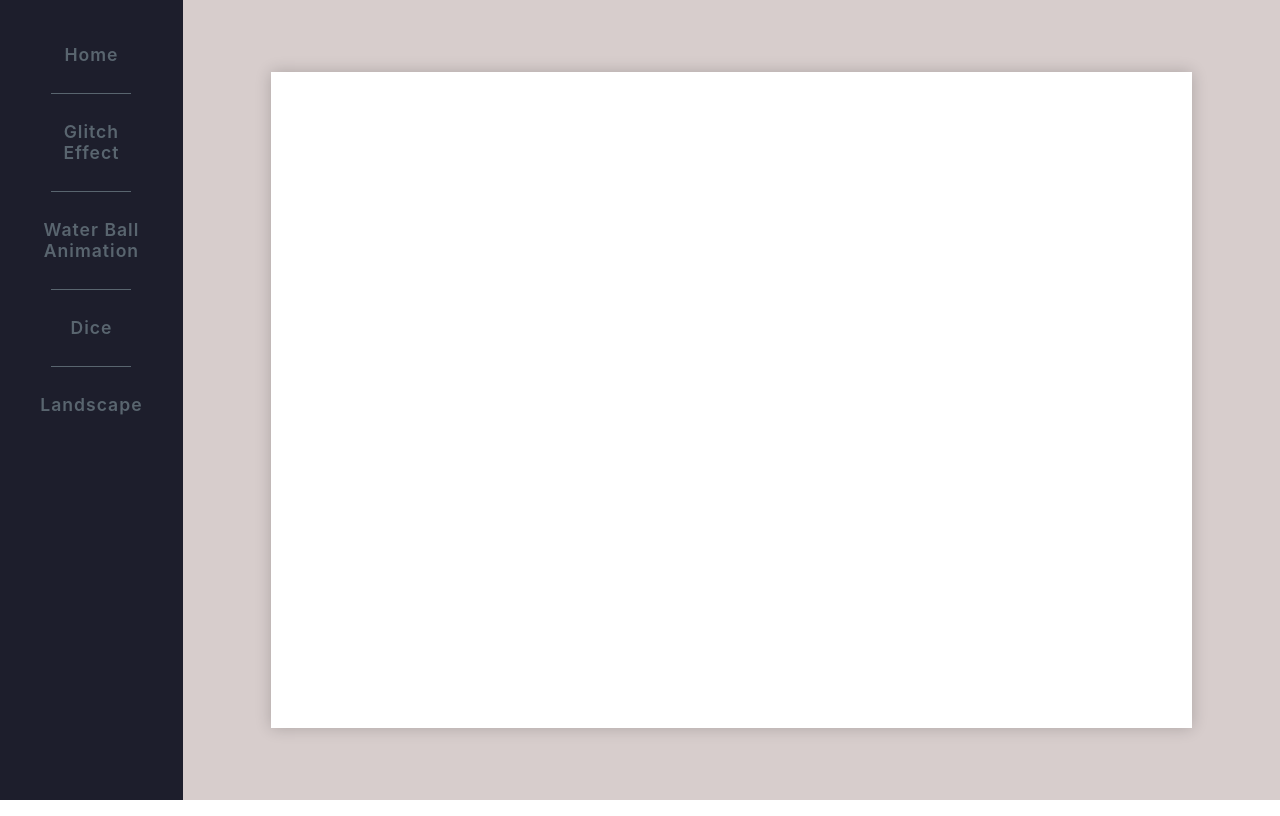
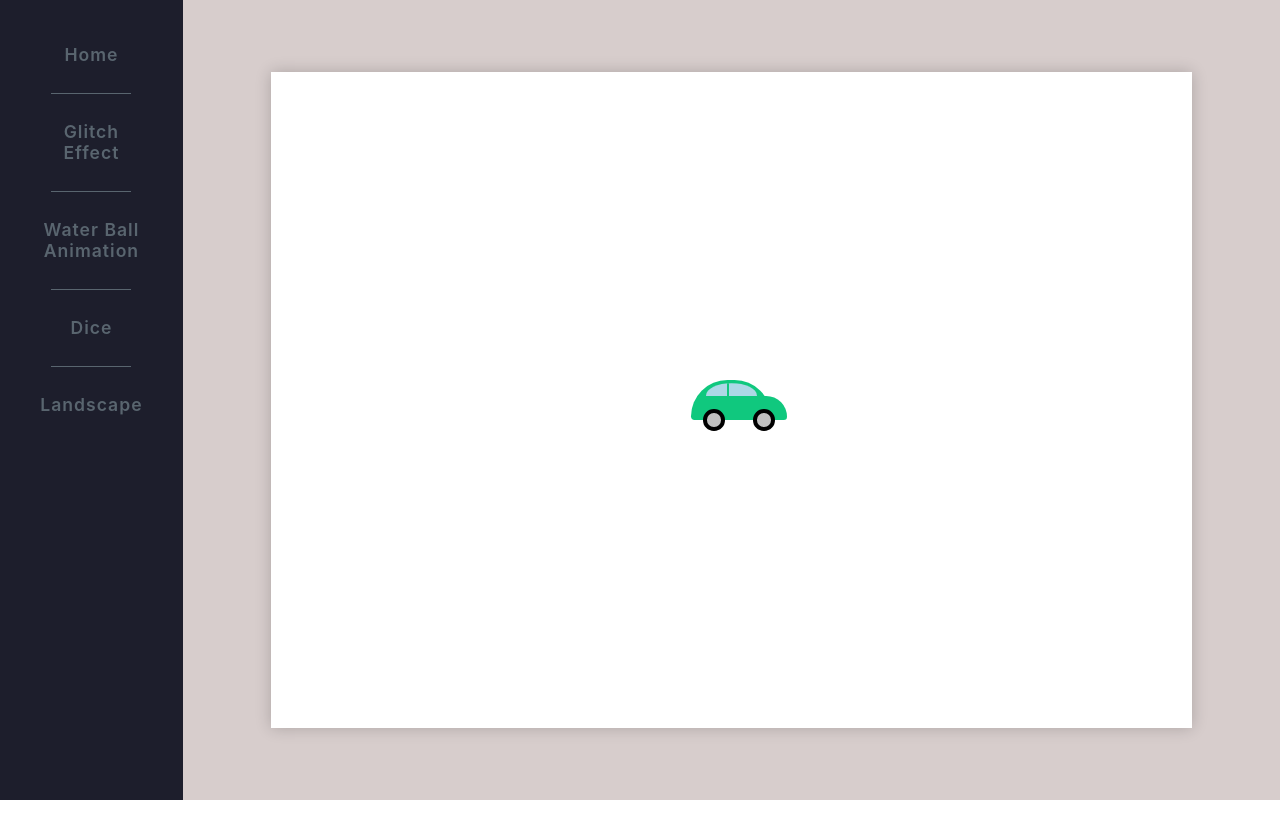
Before and after one commit to avemike/css-fun, a React (Create React App) app: page /Landscape in a window 1280 px wide. Built offline with nearby package versions, Linux system fonts and the light colour scheme.

Commit message:
Car component in landscape

```diff
--- a/src/views/landscape/LandscapeView.js
+++ b/src/views/landscape/LandscapeView.js
@@ -1,6 +1,7 @@
 import React from 'react';
 import './styles/landscape.scss'
 import Panel from '../../components/showcasePanel';
+import { Street } from './components/Street';
 
 export const LandscapeView = () => {
   return (
@@ -10,7 +11,7 @@ export const LandscapeView = () => {
         <div className="surface"></div>
         <div className="surface"></div>
         <div className="surface">
-          <div className="car"></div>
+          <Street/>
         </div>
       </div>
     </Panel>
--- /dev/null
+++ b/src/views/landscape/components/Car.js
@@ -0,0 +1,14 @@
+import React from 'react'
+import '../styles/car.scss'
+
+export const Car = () => {
+  return (
+    <div className="car">
+      <div className="car-body">
+        <div className="wheel wheel-left"></div>
+        <div className="wheel wheel-right"></div>
+        <div className="windows"></div>
+      </div>
+    </div>
+  )
+}
--- /dev/null
+++ b/src/views/landscape/components/Street.js
@@ -0,0 +1,11 @@
+import React from 'react'
+import { Car } from './Car'
+import '../styles/street.scss'
+
+export const Street = () => {
+  return (
+    <div className="street">
+      <Car />
+    </div>
+  )
+}
--- /dev/null
+++ b/src/views/landscape/styles/car.scss
@@ -0,0 +1,69 @@
+$car-length: 80px;
+$wheel-size: $car-length * 0.27;
+$car-color: rgb(random(200), random(200), random(200));
+
+.car {
+  .car-body {
+    // main, bigger circle of car body
+    position: relative;
+
+    width: $car-length;
+    height: $car-length/2;
+
+    border-radius: $car-length $car-length 0 8px;
+    background-color: $car-color;
+
+    // clip-path: polygon(0% 0%, 150% 0%, 150% 50%, 0% 50%);
+
+    .wheel {
+      position: absolute;
+      bottom: - $wheel-size / 2;
+
+      width: $wheel-size;
+      height: $wheel-size;
+
+      border: $car-length/20 solid black;
+      border-radius: 50%;
+      background: silver;
+      &.wheel-left { left: 15%;}
+      &.wheel-right { right: -4%;}
+    }
+    .windows {
+      position: absolute;
+      left: 18%;
+      top: 8%;
+
+      width: 64%;
+      height: 64%;
+
+      border-radius: 50%;
+      background-color: lightblue;
+
+      clip-path: polygon(0% 0%, 100% 0%, 100% 50%, 0% 50%);
+      &::before {
+        content: '';
+        position: absolute;
+        left: 42%;
+        top: 0;
+        height: 100%;
+        width: 4%;
+
+        background-color: $car-color;
+      }
+    }
+
+    &::before {
+      // second, smaller circle of car body
+      content: '';
+
+      position: absolute;
+      right: -20%;
+      bottom: 0;
+
+      width: 60%;
+      height: 60%;
+      border-radius: 0 $car-length*.65 8px 0;
+      background-color: $car-color;
+    }
+  }
+}
--- a/src/views/landscape/styles/landscape.scss
+++ b/src/views/landscape/styles/landscape.scss
@@ -1,5 +1,4 @@
 .landscape-view {
-
   // loop through surfaces
   @for $i from 1 through 4 {
     &:nth-child(#{$i}) {
```
Also changed, not shown: src/views/landscape/styles/street.scss (added).
